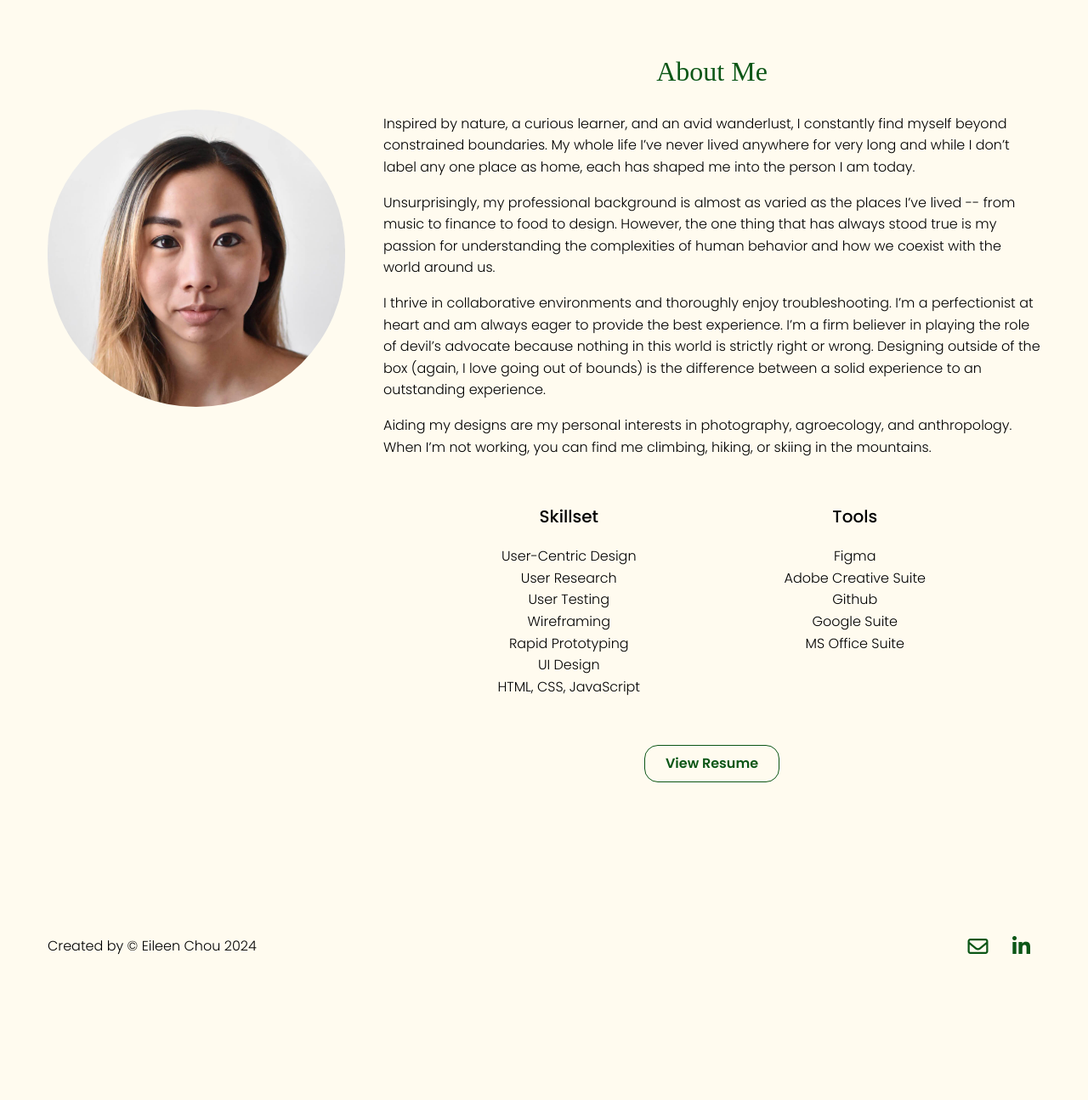
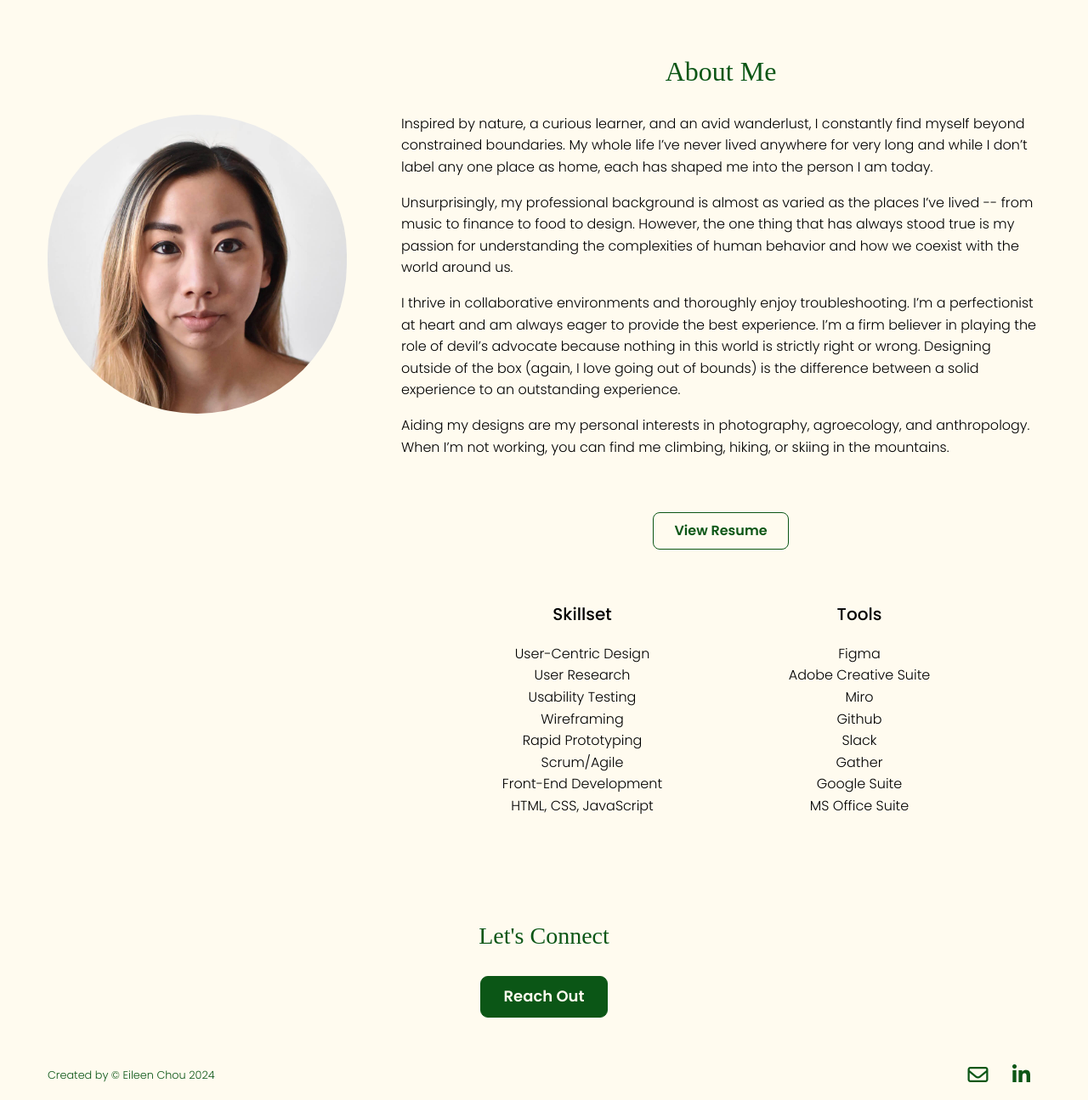
Before and after one commit to ejchou/portfolio_echou, a plain HTML site: page about.html in a window 1280 px wide. Shown: the part 125-1420 px from the top of the page at 85% size. Before the commit the page ends 1276 px from the top, so only its background shows below. Drawn offline with nearby package versions, Linux system fonts and the light colour scheme; a web font is replaced by a local one.

Commit message:
Updated layout/styling

```diff
--- a/about.html
+++ b/about.html
@@ -88,16 +88,21 @@
                             When I’m not working, you can find me climbing, hiking, or skiing in the mountains.</p>
                     </div>
 
+                    <div id="resume">
+                        <a href="files/echou_resume.pdf" class="button secondary" target="_blank">View Resume</a>
+                    </div>
+
                     <div id="expertise">
                         <div class="row">
                             <div class="col-md-6">
                                 <h3>Skillset</h3>
                                     <p>User-Centric Design
                                     <span>User Research</span>
-                                    <span>User Testing</span>
+                                    <span>Usability Testing</span>
                                     <span>Wireframing</span>
                                     <span>Rapid Prototyping</span>
-                                    <span>UI Design</span>
+                                    <span>Scrum/Agile</span>
+                                    <span>Front-End Development</span>
                                     <span>HTML, CSS, JavaScript</span>
                                     </p>
                             </div>
@@ -106,18 +111,15 @@
                                 <h3>Tools</h3>
                                     <p>Figma
                                     <span>Adobe Creative Suite</span>
+                                    <span>Miro</span>
                                     <span>Github</span>
+                                    <span>Slack</span>
+                                    <span>Gather</span>
                                     <span>Google Suite</span>
                                     <span>MS Office Suite</span>
                                     </p>
                             </div>
                         </div>
-                    </div>
-
-                    <div id="stop"></div>
-
-                    <div id="resume">
-                        <a href="files/echou_resume.pdf" class="button secondary" target="_blank">View Resume</a>
                     </div>
                 </div>
 
@@ -128,6 +130,15 @@
 
     <footer id="contact">
         <div class="container">
+            <h3 class="center"> Let's Connect</h3>
+
+            <div id="connect">
+                <div class="center">
+                    <a href="https://www.linkedin.com/in/ejchou/"
+                            class="button secondary" target="_blank">Reach Out</a>
+                </div>
+            </div>
+
             <h6>Created by &copy; Eileen Chou 2024</h6>
 
             <div class="icons">
--- a/css/aboutstyles.css
+++ b/css/aboutstyles.css
@@ -2,7 +2,7 @@
 
 #about {
     padding-top: 10em;
-    padding-bottom: 4em;
+    padding-bottom: 2em;
 }
 
 #about span {
@@ -10,9 +10,10 @@
 }
 
 #about img {
-    border-radius: 360px;
-    padding-top: 10px;
-    margin: 20px auto;
+    width: 22em;
+    border-radius: 22em;
+    padding-top: .75em;
+    margin: 1.5em auto;
 }
 
 #story h2 {
@@ -27,20 +28,27 @@
 
 #resume {
     text-align: center;
-    margin-bottom: 4em;
+    margin-top: 4em;
+}
+
+main {
+    margin-bottom: 0;
 }
 
 
 /*Medium devices (640px and larger)*/
 
 @media only screen and (min-width: 640px) {
-    #about img {
-        width: 350px;
+
+}
+
+/*Large devices (1024px and larger)*/
+@media only screen and (min-width: 1024px) {
+
+    #about main {
+        padding-top: 11em;
     }
 
-    #about main {
-        padding-top: 175px;
-    }
     #selfpic {
         position: sticky;
         float: left;
@@ -49,20 +57,21 @@
     }
 
     #bio {
-        padding-left: 395px;
+        padding-left: 26em;
     }
+
     #story p {
         text-align: left;
     }
 
     #resume {
-        padding-bottom: 20px;
+        margin-bottom: 2em;
     }
 }
 
 /*X-large devices (1440px and larger)*/
 @media only screen and (min-width: 1440px) {
     #hero {
-        padding-top: 200px;
+        padding-top: 12.5em;
     }
 }
--- a/css/styles.css
+++ b/css/styles.css
@@ -46,7 +46,7 @@ h5 {
     font-weight: 500;
 }
 h6 {
-    font-size: 1em;
+    font-size: .8em;
     font-weight: 300;
 }
 
@@ -96,14 +96,14 @@ a:active{
     background-color: transparent;
     color: #0B5616;
     border: 1px solid #0B5616;
-    border-radius: 1em;
+    border-radius: .5em;
     transition: 0.2s opacity;
 }
 .button.secondary:hover,
 .button.secondary:active {
     opacity: 0.8;
     background-color: #0B5616;
-    color: #F8E5BD;
+    color: #FFFBEF;
 }
 
 
@@ -165,7 +165,7 @@ nav > ul > li > a:active {
     text-decoration: none;
     background-color: #0B5616;
     color: #FFF6C5;
-    border-radius: 1em;
+    border-radius: .5em;
 }
 
 .navtoggle li:not(:last-child) {
@@ -205,14 +205,29 @@ nav > ul > li > a:active {
 /* Footer Section */
 
 footer {
-    padding: 2em 0 1.5em;
+    margin: 2em auto;
 }
 
-#contact h6 {
-    display: inline;
+footer h3 {
+    font-family: "Playwrite CO", serif;
+    font-size: 1.75em;
+    color: #0B5616;
+    font-weight: 400;
 }
 
-#contact .icons {
+#connect .button.secondary {
+    background-color: #0B5616;
+    color: #FFFBEF;
+    font-size: 1.125em;
+    margin-bottom: 3em;
+}
+
+footer h6 {
+    display: inline;
+    color: #0B5616;
+}
+
+footer .icons {
     display: inline;
     float: right;
 }
@@ -221,17 +236,6 @@ footer {
 .fab.fa-linkedin-in {
     margin: .5em;
     text-decoration: none;
-}
-
-footer h3 {
-    font-family: "Playwrite CO", serif;
-    font-size: 1.5em;
-    color: #0B5616;
-    font-weight: 400;
-}
-
-footer p {
-    font-weight: 400;
 }
 
 
```
Also changed, not shown: css/marvelstyles.css (+15 -1 lines), css/stokestyles.css (+22 -0 lines), index.html (+11 -0 lines), marvel.html (+11 -2 lines), stoke.html (+28 -9 lines), img/misc/arrow-left.svg (added), img/misc/arrow-right.svg (added), img/misc/placeholder_casestudyimg_1x.png (renamed from img/placeholder_casestudyimg_1x.png), img/misc/placeholder_casestudyimg_2x.png (renamed from img/placeholder_casestudyimg_2x.png), img/misc/underline.svg (renamed from img/underline.svg), img/stoke/1x/iterationcomp_1x.png, img/stoke/1x/solutionimg_small_1x.png, img/stoke/2x/iterationcomp_2x.png, img/stoke/2x/solutionimg_med_2x.png, 1 other file.
